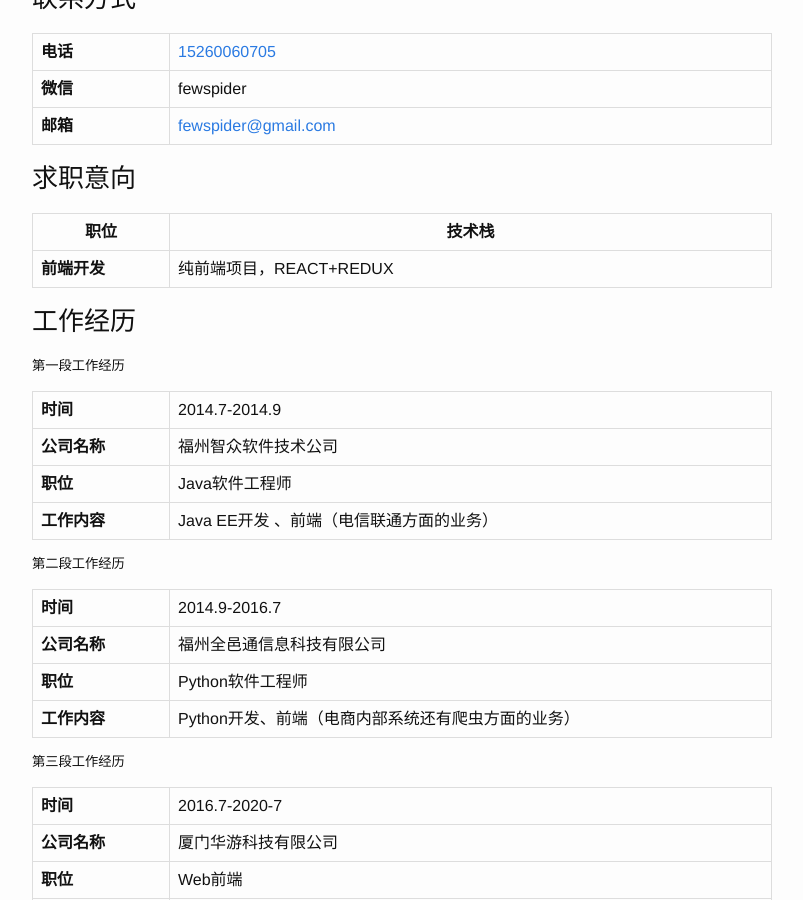
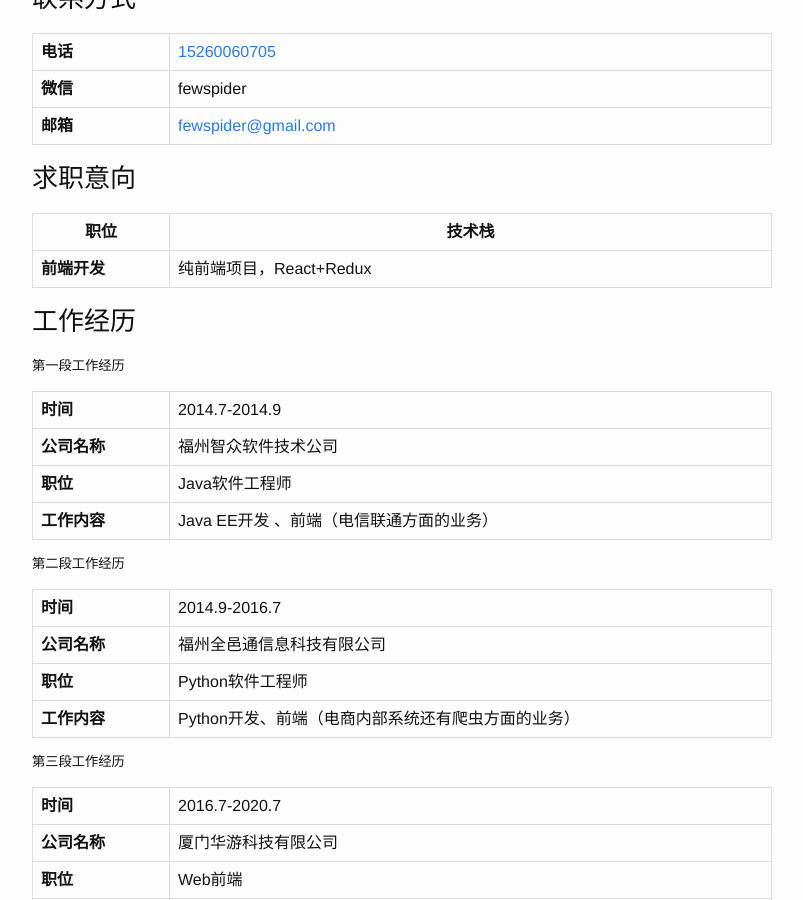
Before and after one commit to ohcrider/ohcrider.github.io, a Jekyll site: the page built from resume.md, in a window 1280 px wide and 900 px high, scrolled down 514 px. Shown: the whole window, without its empty margins (238-1041 px from the left). Built offline with Jekyll 4.4.1, drawn with Linux system fonts in a browser that asks for light colours.

```diff
--- a/resume.md
+++ b/resume.md
@@ -23,7 +23,7 @@ permalink: /resume/
 
 职位 | 技术栈
 ----|------
-前端开发 | 纯前端项目，REACT+REDUX
+前端开发 | 纯前端项目，React+Redux
 
 ### 工作经历
 
@@ -43,7 +43,7 @@ permalink: /resume/
 
 ##### 第三段工作经历
 
-时间 | 2016.7-2020-7
+时间 | 2016.7-2020.7
 公司名称 | 厦门华游科技有限公司
 职位 | Web前端
 工作内容 | 前端（海外页游方面的业务）
```
